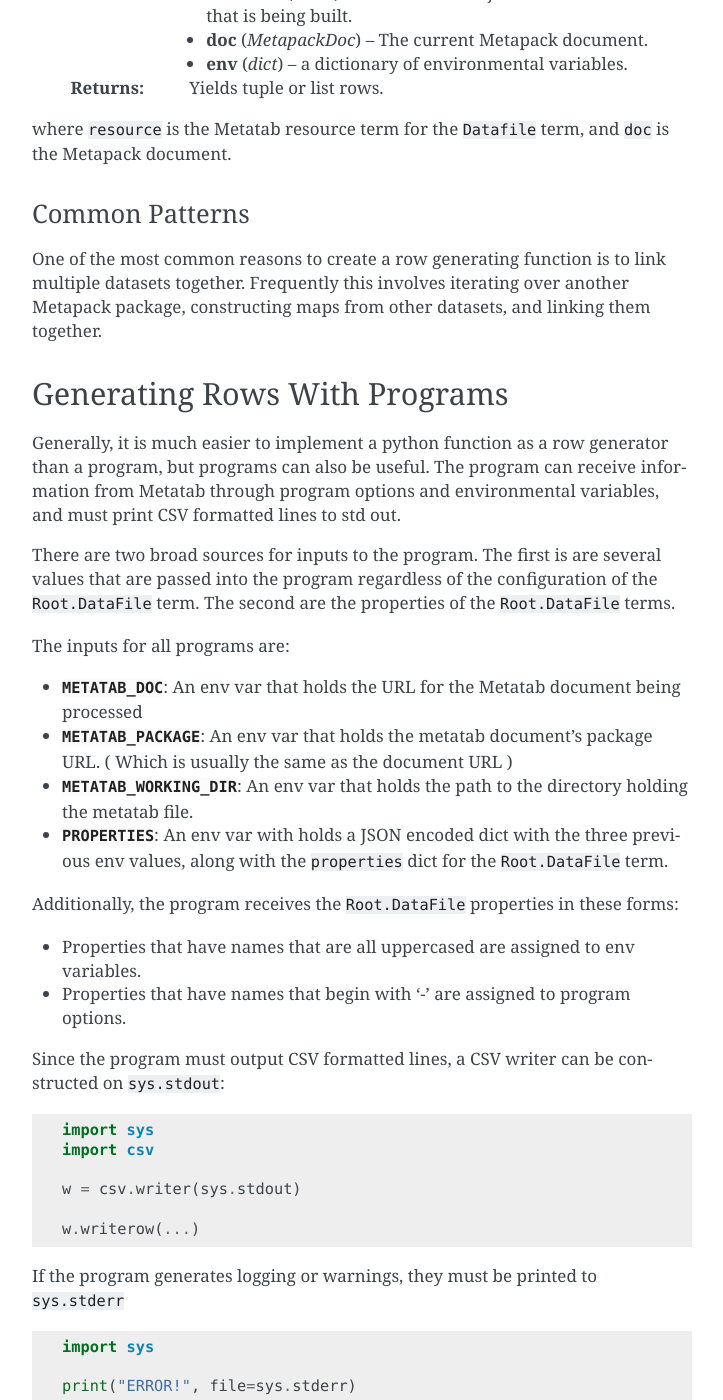
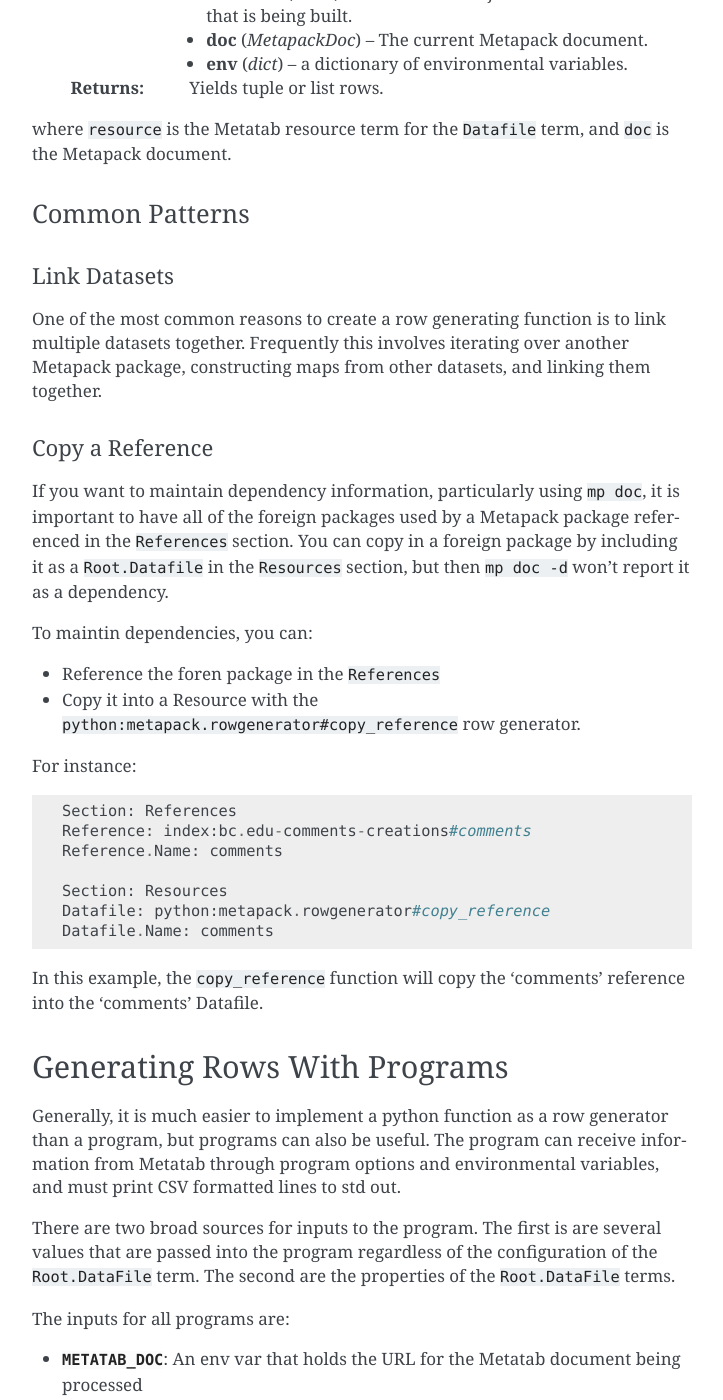
Before and after one commit to Metatab/metapack, a Sphinx documentation site: the page built from docs/source/GeneratingRows.rst, in a window 1280 px wide and 1400 px high, scrolled down 916 px. Shown: the whole window, without its empty margins (388-1111 px from the left). Built offline with Sphinx 7.4.7, drawn with Linux system fonts in a browser that asks for light colours.

Commit message:
doc udpates

```diff
--- a/docs/source/GeneratingRows.rst
+++ b/docs/source/GeneratingRows.rst
@@ -52,10 +52,42 @@ where ``resource`` is the Metatab resource term for the ``Datafile`` term, and
 Common Patterns
 ---------------
 
+Link Datasets
++++++++++++++
+
 One of the most common reasons to create a row generating function is to link
 multiple datasets together. Frequently this involves iterating over another
 Metapack package, constructing maps from other datasets, and linking them
 together.
+
+Copy a Reference
+++++++++++++++++
+
+If you want to maintain dependency information, particularly using ``mp doc``,
+it is important to have all of the foreign packages used by a Metapack package
+referenced in the ``References`` section. You can copy in a foreign package by
+including it as a ``Root.Datafile`` in the ``Resources`` section, but then ``mp
+doc -d`` won't report it as a dependency.
+
+To maintin dependencies, you can:
+
+- Reference the foren package in the ``References``
+- Copy it into a Resource with the ``python:metapack.rowgenerator#copy_reference`` row generator.
+
+For instance::
+
+    Section: References
+    Reference: index:bc.edu-comments-creations#comments
+    Reference.Name: comments
+
+    Section: Resources
+    Datafile: python:metapack.rowgenerator#copy_reference
+    Datafile.Name: comments
+
+In this example, the ``copy_reference`` function will copy the 'comments' reference into the 'comments' Datafile.
+
+
+
 
 
 Generating Rows With Programs
```
